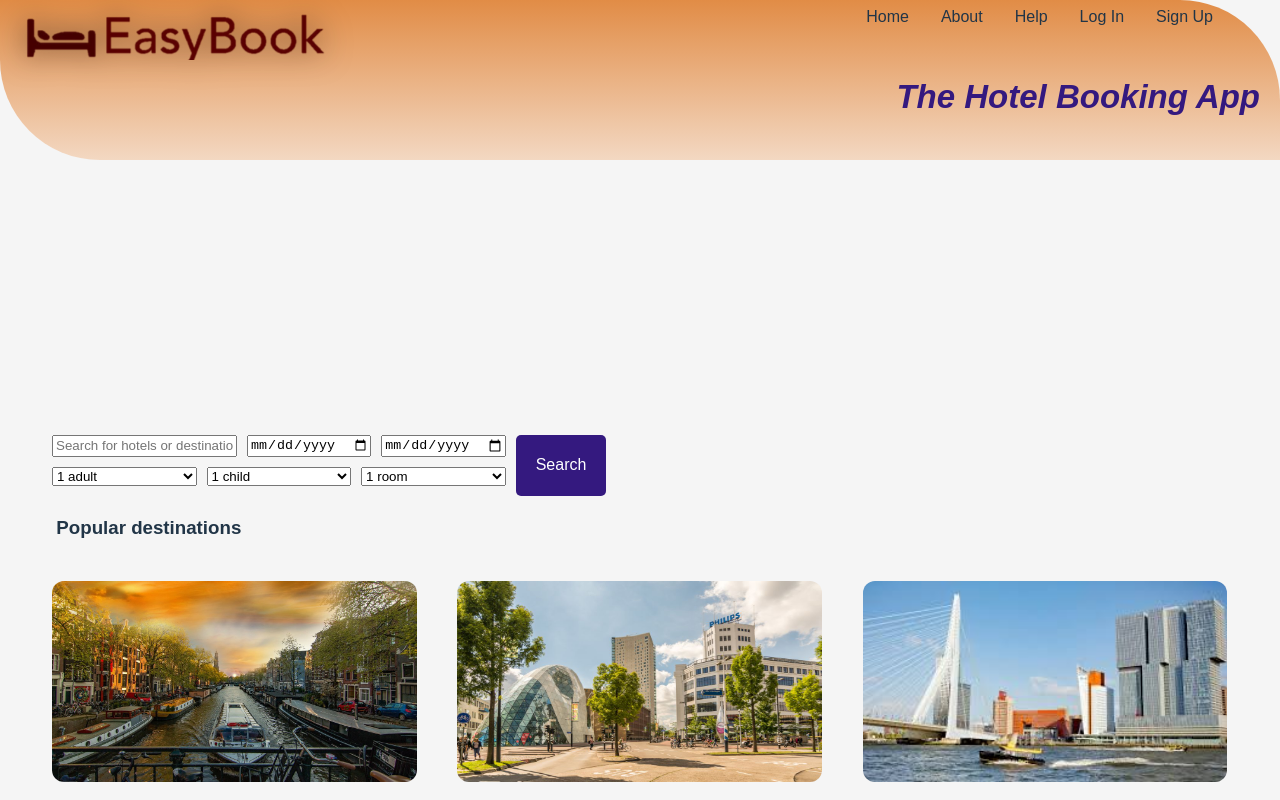
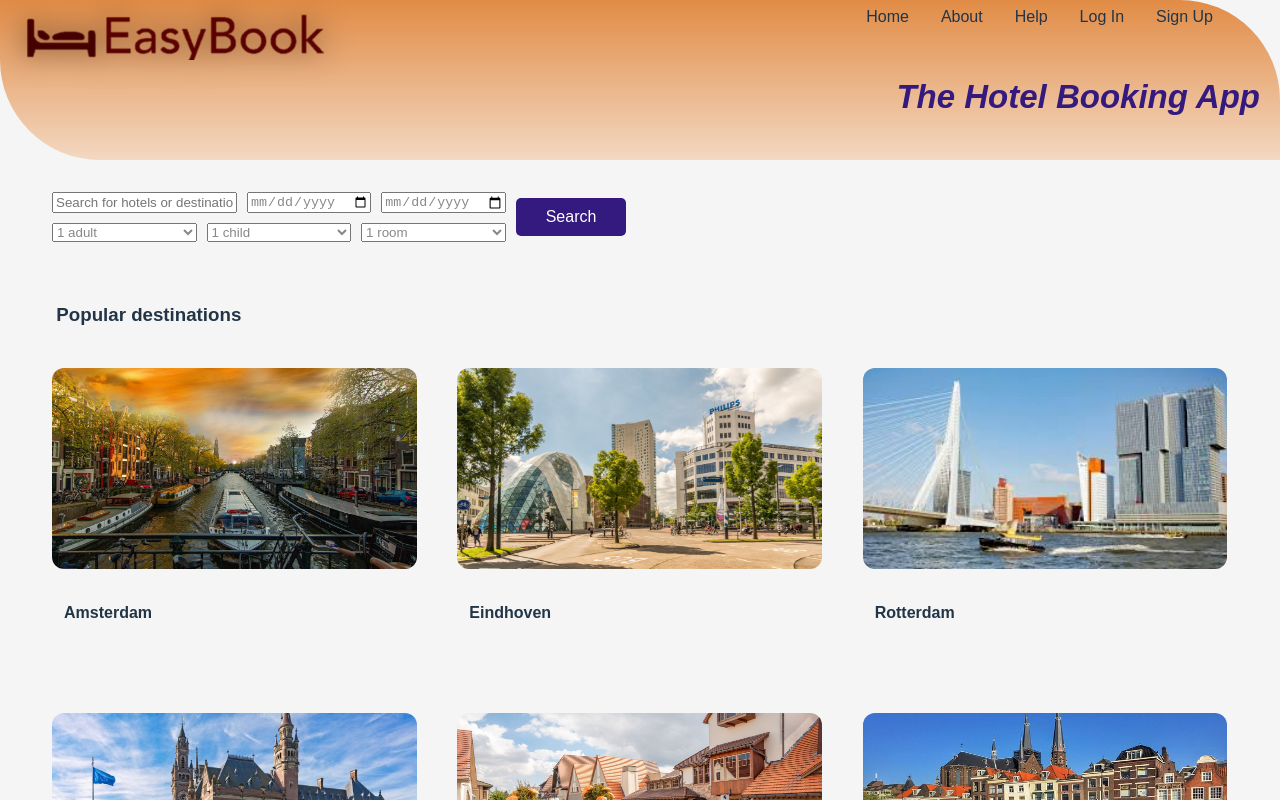
Before and after one commit to CaminelZen/hotel_bookingUI, a React (Vite) app in the folder react-project/: page / in a window 1280 px wide. Shown: the top 800 px of the page. Built offline with nearby package versions, Linux system fonts and the light colour scheme.

Commit message:
some formatting changes
formatting the search bar

```diff
--- a/react-project/src/App.css
+++ b/react-project/src/App.css
@@ -141,7 +141,8 @@
 
 .search-bar {
   position: relative;
-  margin-top: 20%;
+  margin-top: 0; /* Remove margin-top */
+  margin-bottom: 30px; /* Add margin-bottom */
   margin-left: 20px;
   display: flex;
   align-content: center;
@@ -150,6 +151,7 @@
 .search-inputs {
   display: flex;
   flex-direction: column;
+  color: #888;
 }
 
 .row {
@@ -160,6 +162,7 @@
 .row input,
 .row select {
   flex: 1;
+  color: #888;
   margin-right: 10px; /* Adjust margin as needed */
 }
 
@@ -169,13 +172,15 @@
 }
 
 .search-button {
-  padding: 10px 20px;
+  padding: 10px 30px; /* Increase padding */
   background-color: #34197f;
   color: #fff;
   border: none;
   border-radius: 5px 5px 5px 5px;
   cursor: pointer;
   font-size: 16px;
+  margin-top: -10px; /* Add margin-top */
+  align-self: center; /* Center align the button */
 }
 
 /* Adjustments for better aesthetics */
```
